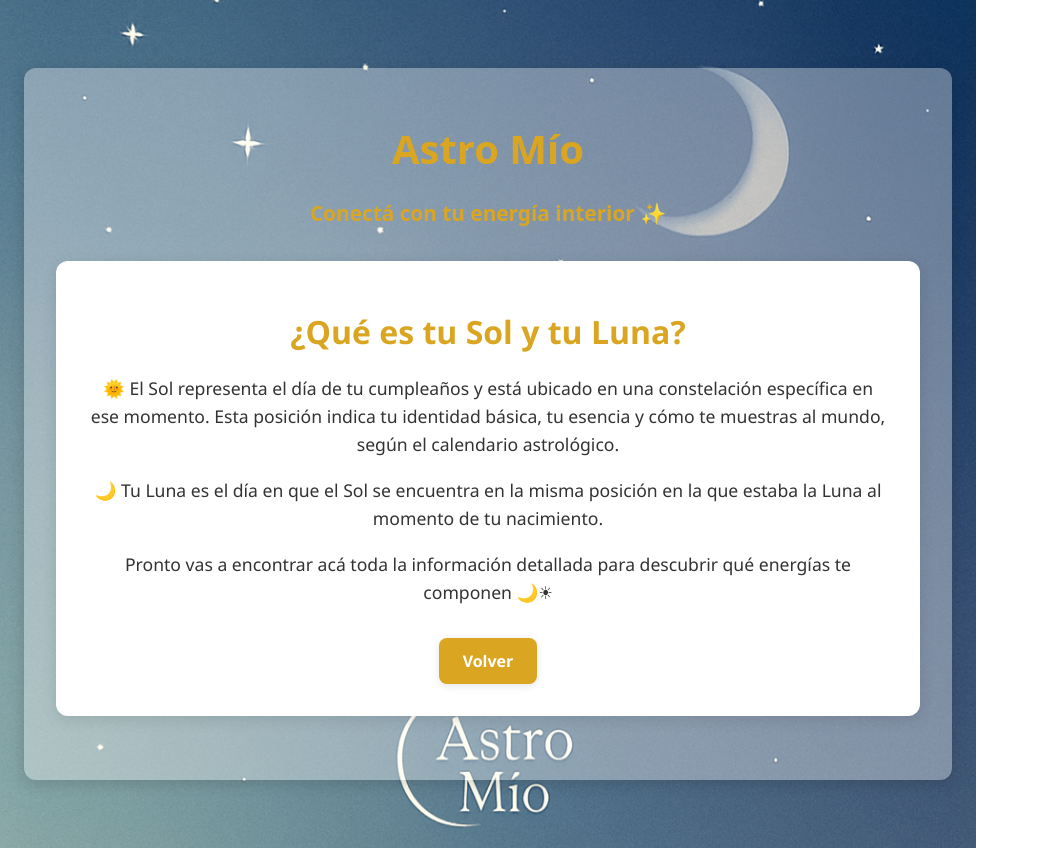
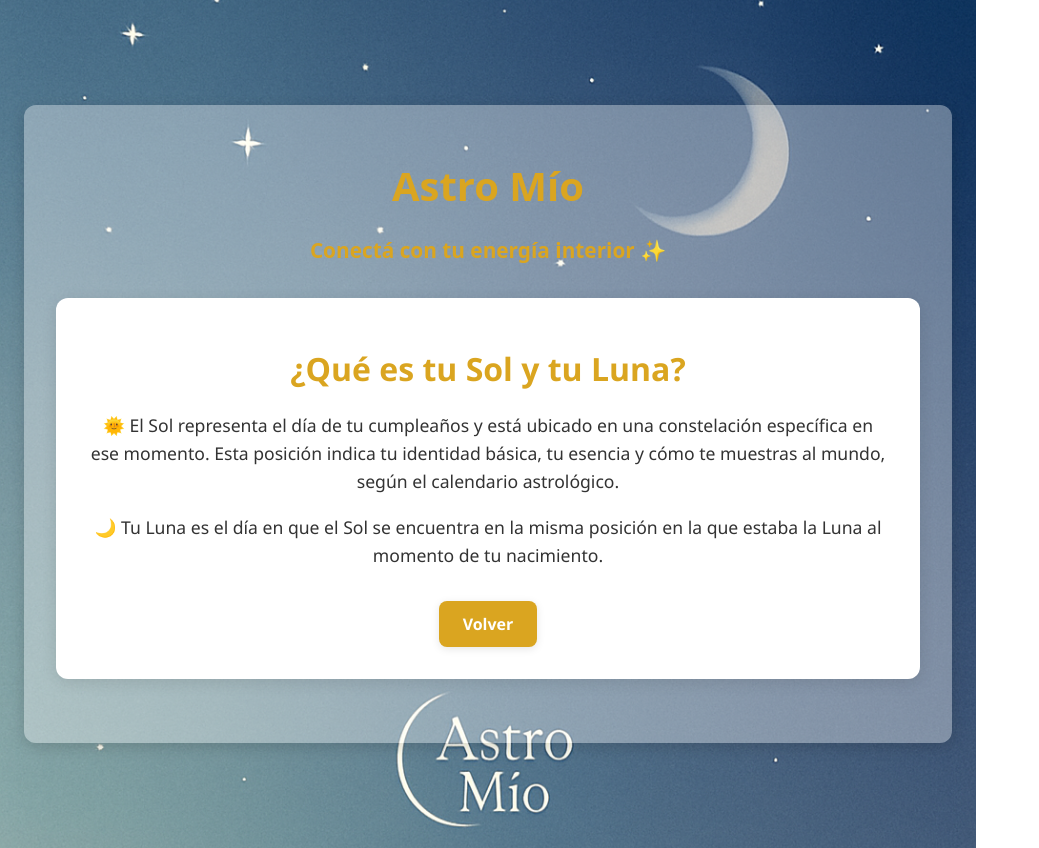
Before and after one commit to Sergio973-web/astro-mio, a React (Vite) app: page /nota-mi-sol-y-mi-luna in a window 1280 px wide. Shown: the whole page, without its empty margins (0-1039 px from the left). Built offline with nearby package versions, Linux system fonts and the light colour scheme.

Commit message:
Achico el ancho del cuadro principal de bienvenida

```diff
--- a/src/components/NotaMiSolYLuna.jsx
+++ b/src/components/NotaMiSolYLuna.jsx
@@ -57,10 +57,6 @@ export default function NotaMiSolYLuna() {
         🌙 Tu Luna es el día en que el Sol se encuentra en la misma posición en la que estaba la Luna al momento de tu nacimiento.
       </p>
 
-      <p style={styles.parrafo}>
-        Pronto vas a encontrar acá toda la información detallada para descubrir qué energías te componen 🌙☀
-      </p>
-
       <button
         onClick={() => navigate(-1)} // Volver a la página anterior
         style={styles.botonVolver}
```
